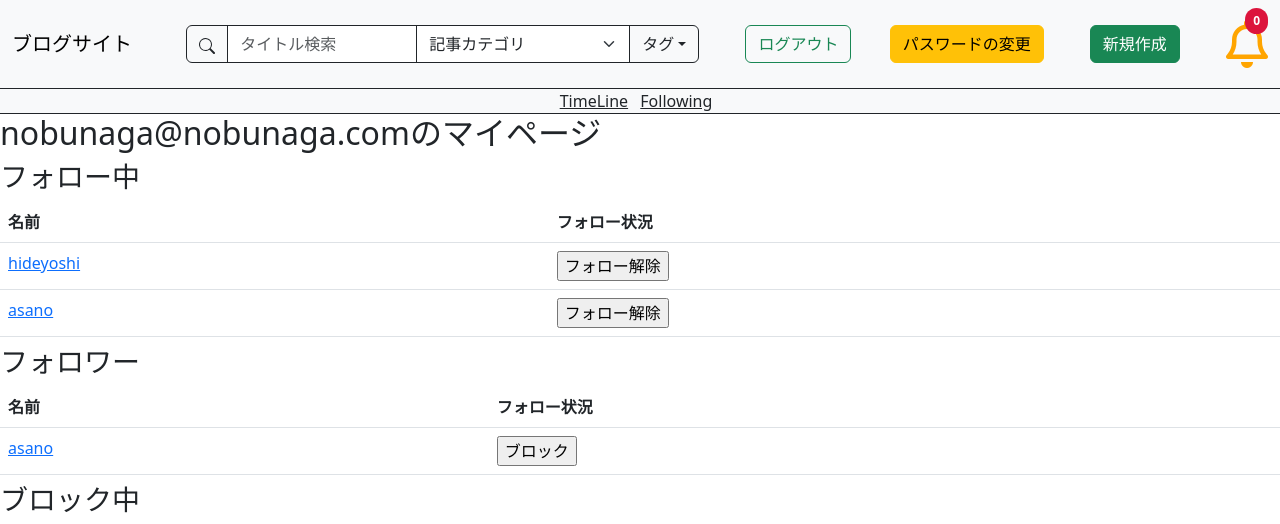
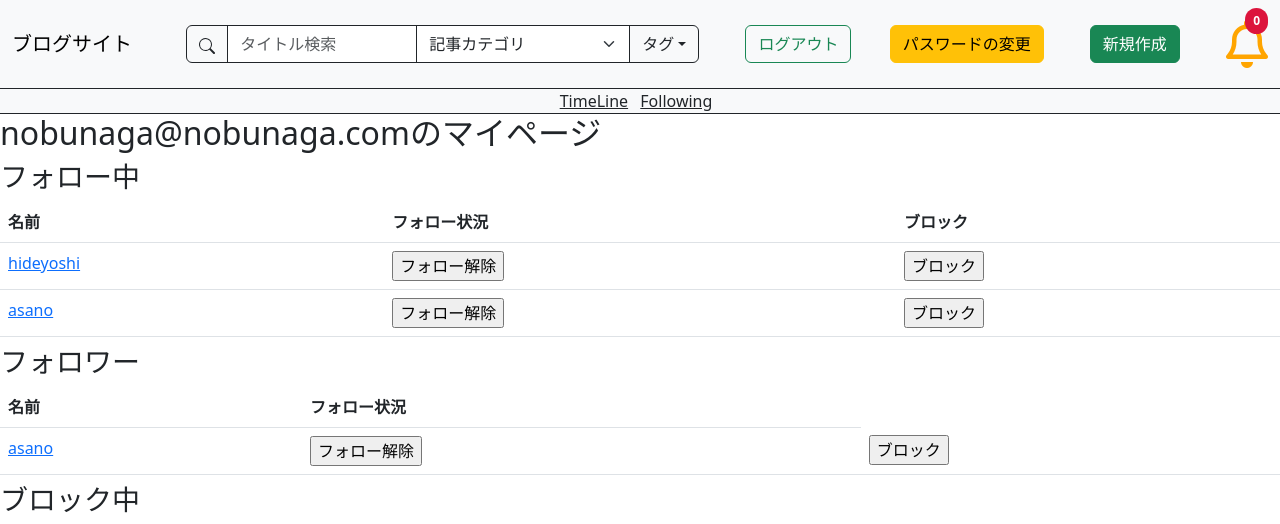
Before and after one commit to dghnts/blogsite, a Django app: page /mypage/ in a window 1280 px wide. Shown: the top 524 px of the page. Run offline with Django 4.2, Linux system fonts and the light colour scheme; a user stored in the database is signed in; data comes from the database, SQL or seed files in the repository; data that the repository does not hold is empty.

Commit message:
mypageの修正

```diff
--- a/templates/blog/mypage.html
+++ b/templates/blog/mypage.html
@@ -1,28 +1,39 @@
 {% extends "blog/base.html" %}
 {% load param_change %}
-
-{% block extra_head %}
-{% endblock %}
-
+{% block extra_head %}{% endblock %}
 {% block main %}
     <h2>{{ request.user }}のマイページ</h2>
-
     <h3>フォロー中</h3>
     <table class="table mb-2">
         <thead>
             <tr>
                 <th>名前</th>
                 <th>フォロー状況</th>
+                <th>ブロック</th>
             </tr>
         </thead>
         <tbody>
             {% for following_object in request.user.following_user.all %}
                 <tr>
-                    <td><a class="me-2" href="{% url 'blog:userpage'  following_object.followers.id %}">{{ following_object.followers.username }}</a></td>
                     <td>
-                        <form class="d-inline" action="{% url 'blog:follow' following_object.followers.id %}" method="post">
+                        <a class="me-2"
+                           href="{% url 'blog:userpage'  following_object.followers.id %}">{{ following_object.followers.username }}</a>
+                    </td>
+                    <td>
+                        <form class="d-inline"
+                              action="{% url 'blog:follow' following_object.followers.id %}"
+                              method="post">
                             {% csrf_token %}
-                            <input type="submit" value="{% follow_checked request following_object.followers %}">
+                            <input type="submit"
+                                   value="{% follow_checked request following_object.followers %}">
+                        </form>
+                    </td>
+                    <td>
+                        <form class="d-inlie"
+                              action="{% url 'blog:block' following_object.followers.id %}"
+                              method="post">
+                            {% csrf_token %}
+                            <input type="submit" value="ブロック">
                         </form>
                     </td>
                 </tr>
@@ -40,10 +51,25 @@
         <tbody>
             {% for followed_object in request.user.followed_user.all %}
                 <tr>
-                    <td><a class="me-2" href="{% url 'blog:userpage' followed_object.follows.id %}">{{ followed_object.follows.username }}</a></td>
-                    <td><form class="d-inlie" action="{% url 'blog:block' followed_object.follows.id %}" method="post">
-                        {% csrf_token %}
-                        <input type="submit" value="ブロック">
+                    <td>
+                        <a class="me-2"
+                           href="{% url 'blog:userpage' followed_object.follows.id %}">{{ followed_object.follows.username }}</a>
+                    </td>
+                    <td>
+                        <form class="d-inline"
+                              action="{% url 'blog:follow' followed_object.follows.id %}"
+                              method="post">
+                            {% csrf_token %}
+                            <input type="submit"
+                                   value="{% follow_checked request followed_object.follows %}">
+                        </form>
+                    </td>
+                    <td>
+                        <form class="d-inlie"
+                              action="{% url 'blog:block' followed_object.follows.id %}"
+                              method="post">
+                            {% csrf_token %}
+                            <input type="submit" value="ブロック">
                         </form>
                     </td>
                 </tr>
@@ -61,10 +87,16 @@
         <tbody>
             {% for blocking_object in request.user.blocking_user.all %}
                 <tr>
-                    <td><a class="me-2" href="{% url 'blog:userpage' blocking_object.blockers.id %}">{{ blocking_object.blockers.username }}</a></td>
-                    <td><form class="d-inlie" action="{% url 'blog:block' blocking_object.blockers.id %}" method="post">
-                        {% csrf_token %}
-                        <input type="submit" value="ブロック解除">
+                    <td>
+                        <a class="me-2"
+                           href="{% url 'blog:userpage' blocking_object.blockers.id %}">{{ blocking_object.blockers.username }}</a>
+                    </td>
+                    <td>
+                        <form class="d-inlie"
+                              action="{% url 'blog:block' blocking_object.blockers.id %}"
+                              method="post">
+                            {% csrf_token %}
+                            <input type="submit" value="ブロック解除">
                         </form>
                     </td>
                 </tr>
```
